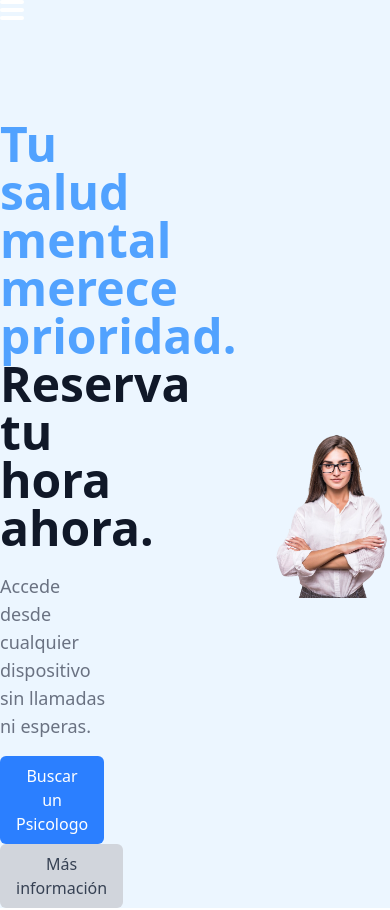
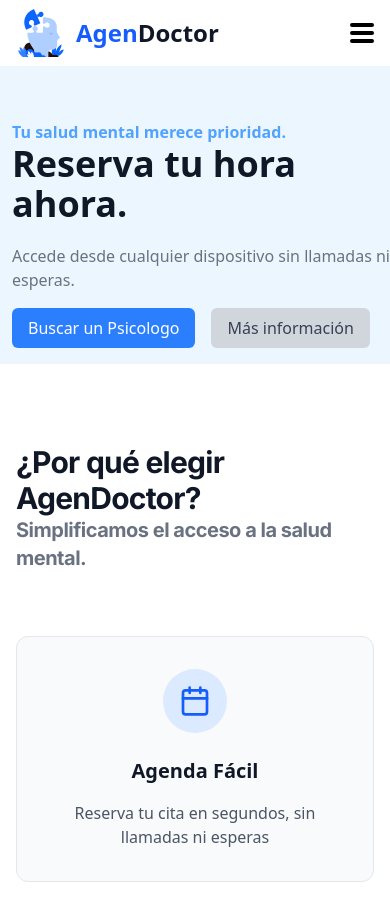
Before and after one commit to Thecris28/AgenDoctor-Aplicacion-Web, a Next.js app: page / in a window 390 px wide. Shown: the top 910 px of the page. Built offline with nearby package versions, Linux system fonts and the light colour scheme.

Commit message:
Se actualizo la version movil del landing page - Se adapto el navbar y el hero a la vista de telefonos

```diff
--- a/src/components/landingPage/Hero.tsx
+++ b/src/components/landingPage/Hero.tsx
@@ -8,20 +8,20 @@ export default function Hero() {
   const router = useRouter();
 
   return (
-    <section className="h-5/6 grid grid-cols-2 items-center justify-between pt-30 gap-40">
+    <section className="h-5/6 grid grid-cols-1 md:grid-cols-2 items-center justify-between pt-30 pl-3 gap-40">
         <div>
             <div className="max-w-md">
-            <h2 className="text-5xl font-bold text-blue-400">Tu salud mental merece prioridad.</h2>
-            <h3 className="text-5xl font-bold text-gray-900">Reserva tu hora ahora.</h3>
-            <p className="text-lg text-gray-500 pt-5">Accede desde cualquier dispositivo sin llamadas ni esperas.</p>
+            <h2 className="text-base lg:text-5xl font-bold text-blue-400 ">Tu salud mental merece prioridad.</h2>
+            <h3 className="text-4xl lg:text-5xl font-bold text-gray-900">Reserva tu hora ahora.</h3>
+            <p className=" text-base md:text-lg text-gray-500 pt-5">Accede desde cualquier dispositivo sin llamadas ni esperas.</p>
         </div>
-        <div className="mt-4 space-x-4">
+        <div className="mt-4 mb-4 md:mb-0 flex flex-wrap gap-4">
             <button className="rounded-md bg-blue-500 text-base text-white px-4 py-2 hover:bg-blue-400 cursor-pointer"
             onClick={() => router.push('/search')}>Buscar un Psicologo</button>
             <button className="rounded-md bg-gray-300 text-gray-700 px-4 py-2 hover:bg-gray-400 cursor-pointer">Más información</button>
         </div>
         </div>
-        <div className="flex items-center justify-center">
+        <div className="items-center justify-center hidden md:flex">
             <Image src="/mujer.png" width={350} height={250} alt="Hero Image" />
         </div>
 
--- a/src/components/landingPage/NavbarMobile.tsx
+++ b/src/components/landingPage/NavbarMobile.tsx
@@ -1,5 +1,6 @@
 'use client';
 import { linksLanding } from '@/data/mockData';
+import Image from 'next/image';
 import Link from 'next/link';
 import React, { useState } from 'react'
 
@@ -10,8 +11,16 @@ export default function NavbarMobile() {
         setIsOpen(!isOpen)
     }
     return (
-    <nav>
-        <nav className="md:hidden">
+        <nav className="md:hidden flex items-center justify-between px-4 py-2 bg-white ">
+            <div className='flex items-center gap-2.5'>
+                <div className="relative">
+                    <Image src="/logo5.svg" alt="Logo" width={50} height={50} />
+                </div>
+                <div className="flex items-baseline">
+                    <span className="text-2xl font-bold text-blue-600">Agen</span>
+                    <span className="text-2xl font-bold text-gray-900">Doctor</span>
+                </div>
+            </div>
             <div className="relative z-30">
                 <label className="relative w-6 h-5 cursor-pointer block bg-transparent" htmlFor="burger">
                     <input
@@ -21,11 +30,11 @@ export default function NavbarMobile() {
                         checked={isOpen}
                         onChange={toggleMenu}
                     />
-                <span className={`block absolute h-1 w-full bg-white rounded-lg left-0 top-0 transform transition-all duration-250 ease-in-out origin-[left]
+                    <span className={`block absolute h-1 w-full bg-black rounded-lg left-0 top-0 transform transition-all duration-250 ease-in-out origin-[left]
                     ${isOpen ? 'rotate-44 top-0 left-[5px]' : ''}`}></span>
-                <span className={`block absolute h-1 w-full bg-white rounded-lg left-0 top-1/2 -translate-y-1/2 transform transition-all duration-250 ease-in-out
+                    <span className={`block absolute h-1 w-full bg-black rounded-lg left-0 top-1/2 -translate-y-1/2 transform transition-all duration-250 ease-in-out
                     ${isOpen ? 'w-0 opacity-0' : ''}`}></span>
-                <span className={`block absolute h-1 w-full bg-white rounded-lg left-0 top-full -translate-y-full transform transition-all duration-250 ease-in-out origin-[left]
+                    <span className={`block absolute h-1 w-full bg-black rounded-lg left-0 top-full -translate-y-full transform transition-all duration-250 ease-in-out origin-[left]
                     ${isOpen ? '-rotate-43 top-[28px] left-[5px]' : ''}`}></span>
                 </label>
             </div>
@@ -53,6 +62,5 @@ export default function NavbarMobile() {
             </div>
 
         </nav>
-    </nav>
     )
 }
```
Lines whose indentation alone changed are shown as unchanged.
